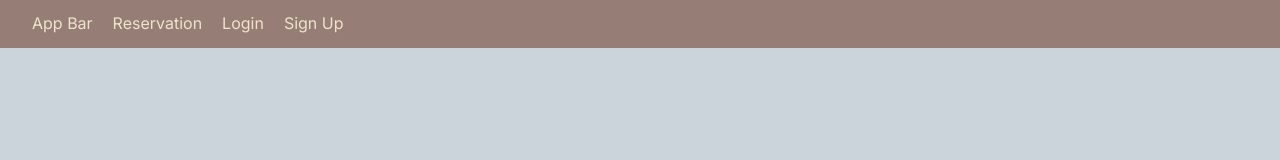
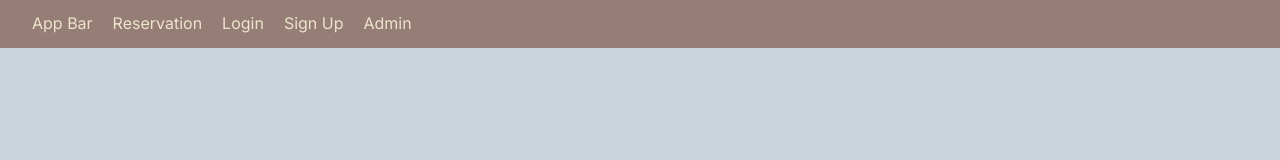
Before and after one commit to jwonp/dr-browser, a Next.js app: page / in a window 1280 px wide. Shown: the top 160 px of the page. Built offline with nearby package versions, Linux system fonts and the light colour scheme.

Commit message:
update admin link

```diff
--- a/src/components/frames/AppBar/AppBar.tsx
+++ b/src/components/frames/AppBar/AppBar.tsx
@@ -7,11 +7,14 @@ const AppBar = () => {
       <Link href={"/reservation"}>
         <div>Reservation</div>
       </Link>
-      <Link href={"login"}>
+      <Link href={"/login"}>
         <div>Login</div>
       </Link>
-      <Link href={"signup"}>
+      <Link href={"/signup"}>
         <div>Sign Up</div>
+      </Link>
+      <Link href={"/admin"}>
+        <div>Admin</div>
       </Link>
     </div>
   );
```
